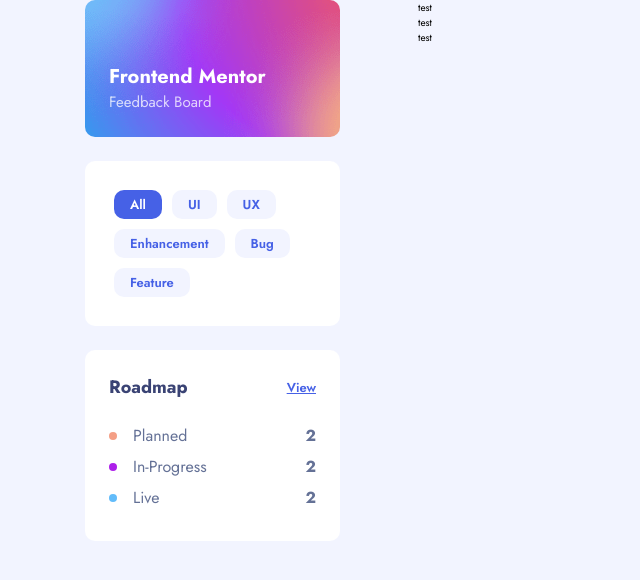
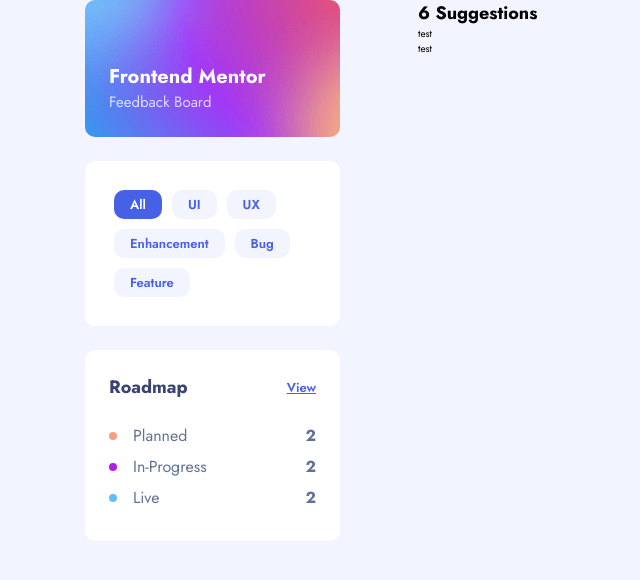
Before and after one commit to yobananaboy15/product-feedback-app, a React (Create React App) app in the folder client/: page / in a window 1280 px wide. Shown: the top 580 px of the page, without its empty margins (0-640 px from the left). Built offline with nearby package versions, Linux system fonts and the light colour scheme.

Commit message:
move components

```diff
--- a/client/src/components/Header.tsx/Header.tsx
+++ b/client/src/components/Header.tsx/Header.tsx
@@ -1,9 +1,11 @@
 import * as S from './styles';
 
-export const MainHeader = () => {
+export const Header = () => {
     return (
-        <div>
-
-        </div>
+        <S.Container>
+            <S.Suggestions>
+                6 Suggestions
+            </S.Suggestions>
+        </S.Container>
     )
 }
--- a/client/src/components/Header.tsx/styles.ts
+++ b/client/src/components/Header.tsx/styles.ts
@@ -2,4 +2,11 @@
 
 export const Container = styled.div`
   display: flex;
+  align-items: center;
+  justify-items: center;
 `;
+
+export const Suggestions = styled.div`
+  font-weight: 700;
+  font-size: 1.8rem;
+`
--- a/client/src/components/Main/Main.tsx
+++ b/client/src/components/Main/Main.tsx
@@ -1,7 +1,10 @@
+import { Header } from "../Header.tsx/Header"
+
+
 export const Main = () => {
     return (
         <div>
-            <div>test</div>
+            <Header />
             <div>test</div>
             <div>test</div>
         </div>
```
